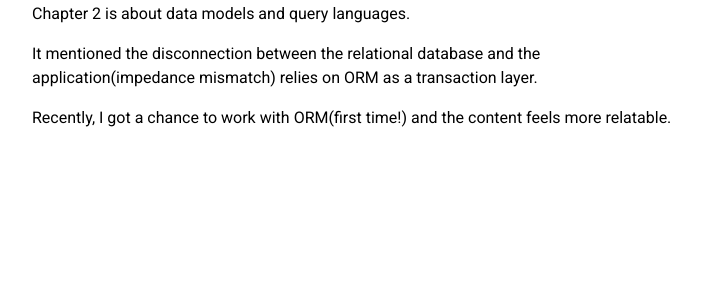
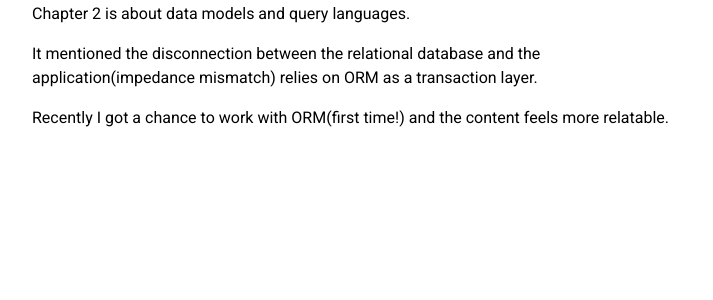
Before and after one commit to ming-yong/archive, a Jekyll site: the page built from _posts/2020-07-10-designing data intensive applications 5.md, in a window 1280 px wide. Shown: the part 453-753 px from the top of the page, without its empty margins (283-996 px from the left). Built offline with Jekyll 4.4.1, drawn with Linux system fonts in a browser that asks for light colours; nearby versions of some CDN libraries.

Commit message:
12July20

```diff
--- a/_posts/2020-07-10-designing data intensive applications 5.md
+++ b/_posts/2020-07-10-designing data intensive applications 5.md
@@ -15,4 +15,4 @@ Chapter 2 is about data models and query languages.
 
 It mentioned the disconnection between the relational database and the application(impedance mismatch) relies on ORM as a transaction layer.
 
-Recently, I got a chance to work with ORM(first time!) and the content feels more relatable.
+Recently I got a chance to work with ORM(first time!) and the content feels more relatable.
```
Also changed, not shown: _posts/2020-07-12-designing data intensive applications 6.md (added, +11 -0 lines).
